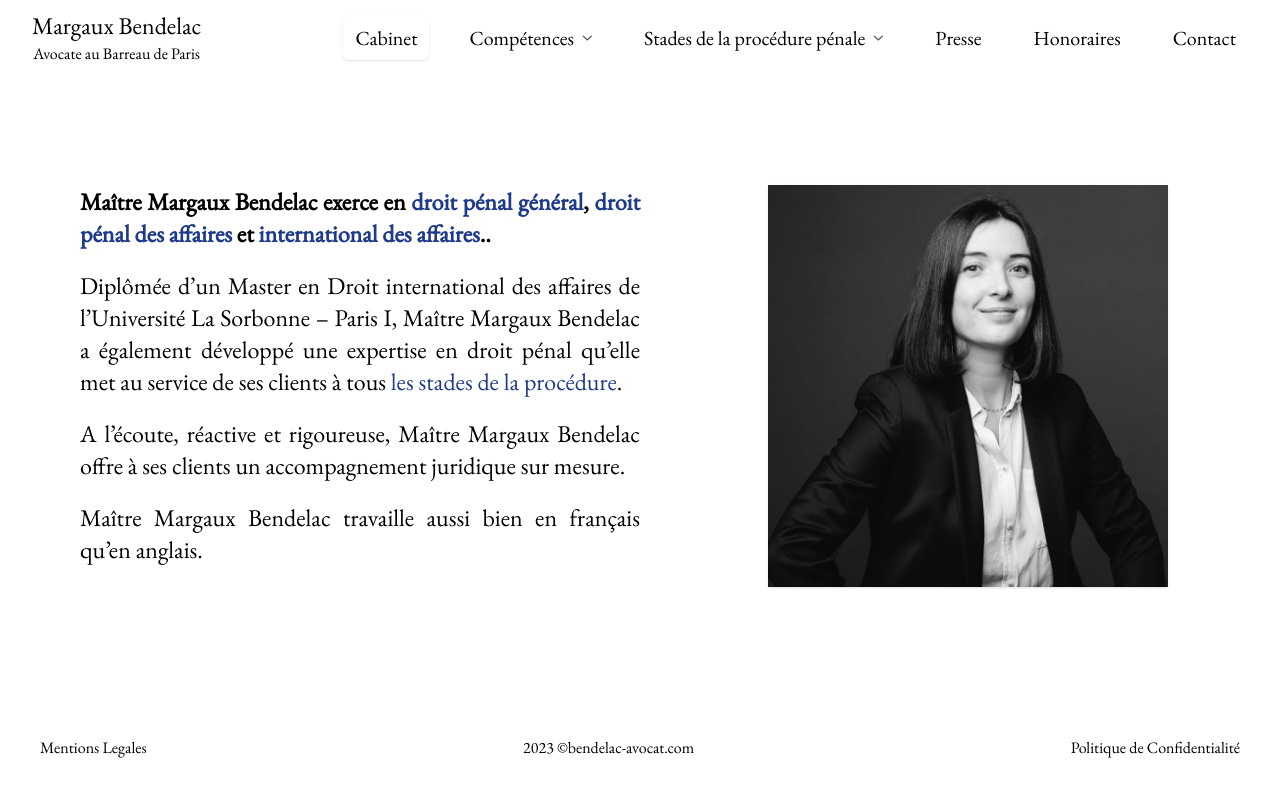
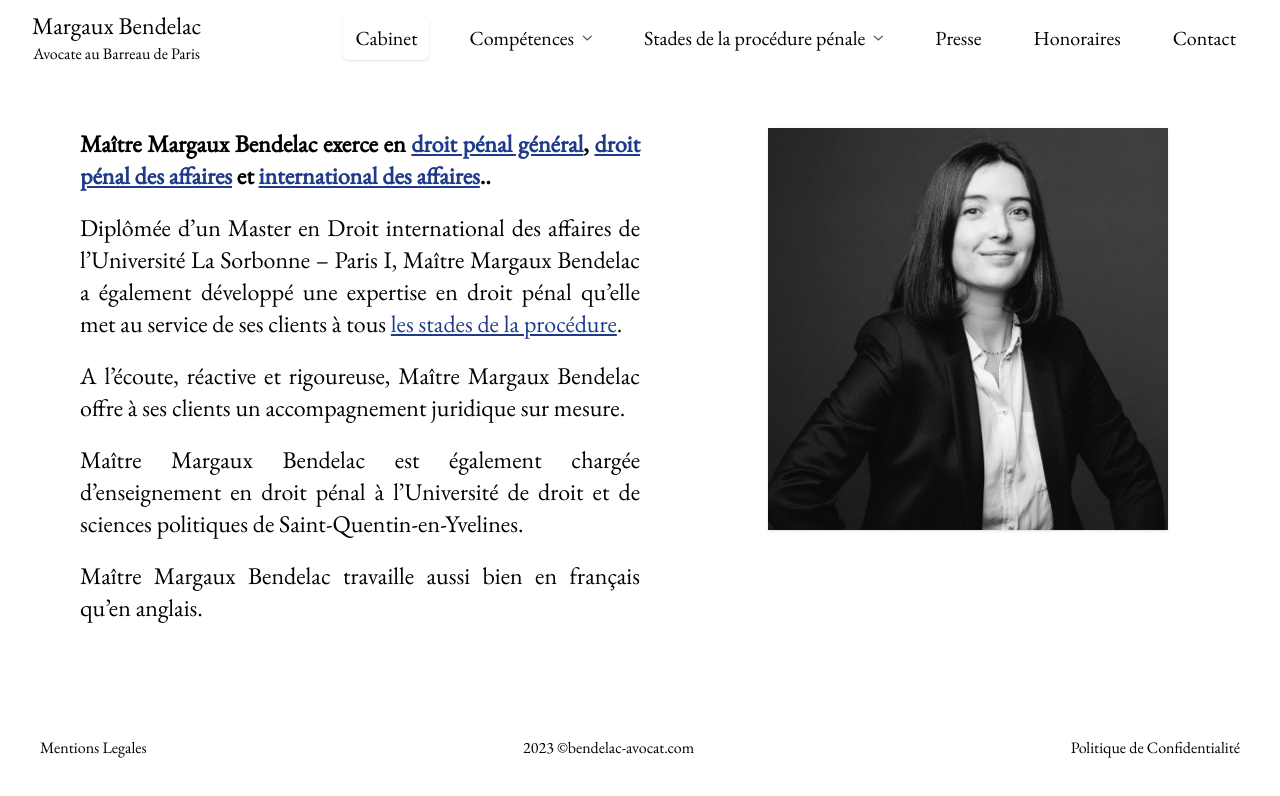
Before and after one commit to Chaloulou75/margauxbendelac2, a Nuxt app: page /cabinet in a window 1280 px wide. Shown: the top 796 px of the page. Built offline with nearby package versions, Linux system fonts and the light colour scheme.

Commit message:
changes margaux 4

```diff
--- a/pages/cabinet.vue
+++ b/pages/cabinet.vue
@@ -8,7 +8,7 @@
       Le cabinet
     </h1>
     <section
-      class="flex flex-col items-center justify-between h-full my-4 space-x-0 md:flex-row md:space-x-12"
+      class="flex flex-col items-start justify-between h-full my-4 space-x-0 md:flex-row md:space-x-12"
     >
       <div class="w-full md:basis-1/2 md:hidden">
         <h2
@@ -16,18 +16,18 @@
         >
           Maître Margaux Bendelac exerce en
           <NuxtLink
-            class="text-blue-900 hover:text-blue-800"
+            class="text-blue-900 underline hover:text-blue-800"
             :to="{ path: '/competences', hash: '#general' }"
             >droit pénal général</NuxtLink
           >,
           <NuxtLink
-            class="text-blue-900 hover:text-blue-800"
+            class="text-blue-900 underline hover:text-blue-800"
             :to="{ path: '/competences', hash: '#affaires' }"
             >droit pénal des affaires</NuxtLink
           >
           et
           <NuxtLink
-            class="text-blue-900 hover:text-blue-800"
+            class="text-blue-900 underline hover:text-blue-800"
             :to="{ path: '/competences', hash: '#internationnal' }"
             >international des affaires</NuxtLink
           >.
@@ -46,7 +46,7 @@
           également développé une expertise en droit pénal qu’elle met au
           service de ses clients à tous
           <NuxtLink
-            class="text-blue-900 hover:text-blue-800"
+            class="text-blue-900 underline hover:text-blue-800"
             :to="{ path: '/stades-de-la-procedure-penale' }"
             >les stades de la procédure</NuxtLink
           >.
@@ -54,6 +54,11 @@
         <p class="mb-3 text-xl text-justify text-black md:text-2xl md:mb-5">
           A l’écoute, réactive et rigoureuse, Maître Margaux Bendelac offre à
           ses clients un accompagnement juridique sur mesure.
+        </p>
+        <p class="mb-3 text-xl text-justify text-black md:text-2xl md:mb-5">
+          Maître Margaux Bendelac est également chargée d’enseignement en droit
+          pénal à l’Université de droit et de sciences politiques de
+          Saint-Quentin-en-Yvelines.
         </p>
         <p class="mb-3 text-xl text-justify text-black md:text-2xl md:mb-5">
           Maître Margaux Bendelac travaille aussi bien en français qu’en
@@ -67,18 +72,18 @@
         >
           Maître Margaux Bendelac exerce en
           <NuxtLink
-            class="text-blue-900 hover:text-blue-800"
+            class="text-blue-900 underline hover:text-blue-800"
             :to="{ path: '/competences', hash: '#general' }"
             >droit pénal général</NuxtLink
           >,
           <NuxtLink
-            class="text-blue-900 hover:text-blue-800"
+            class="text-blue-900 underline hover:text-blue-800"
             :to="{ path: '/competences', hash: '#affaires' }"
             >droit pénal des affaires</NuxtLink
           >
           et
           <NuxtLink
-            class="text-blue-900 hover:text-blue-800"
+            class="text-blue-900 underline hover:text-blue-800"
             :to="{ path: '/competences', hash: '#internationnal' }"
             >international des affaires</NuxtLink
           >..
@@ -89,7 +94,7 @@
           également développé une expertise en droit pénal qu’elle met au
           service de ses clients à tous
           <NuxtLink
-            class="text-blue-900 hover:text-blue-800"
+            class="text-blue-900 underline hover:text-blue-800"
             :to="{ path: '/stades-de-la-procedure-penale' }"
             >les stades de la procédure</NuxtLink
           >.
@@ -97,6 +102,11 @@
         <p class="mb-3 text-xl text-justify text-black md:text-2xl md:mb-5">
           A l’écoute, réactive et rigoureuse, Maître Margaux Bendelac offre à
           ses clients un accompagnement juridique sur mesure.
+        </p>
+        <p class="mb-3 text-xl text-justify text-black md:text-2xl md:mb-5">
+          Maître Margaux Bendelac est également chargée d’enseignement en droit
+          pénal à l’Université de droit et de sciences politiques de
+          Saint-Quentin-en-Yvelines.
         </p>
         <p class="mb-3 text-xl text-justify text-black md:text-2xl md:mb-5">
           Maître Margaux Bendelac travaille aussi bien en français qu’en
```
